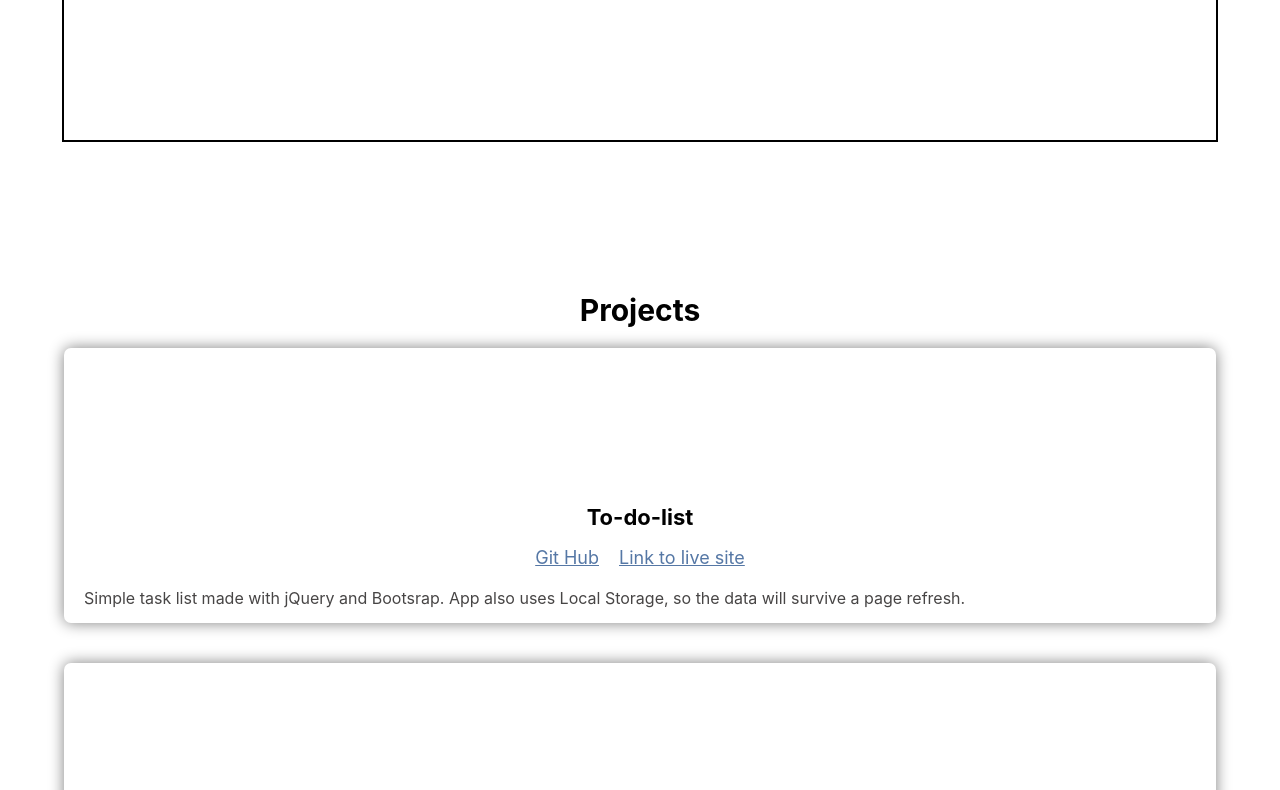
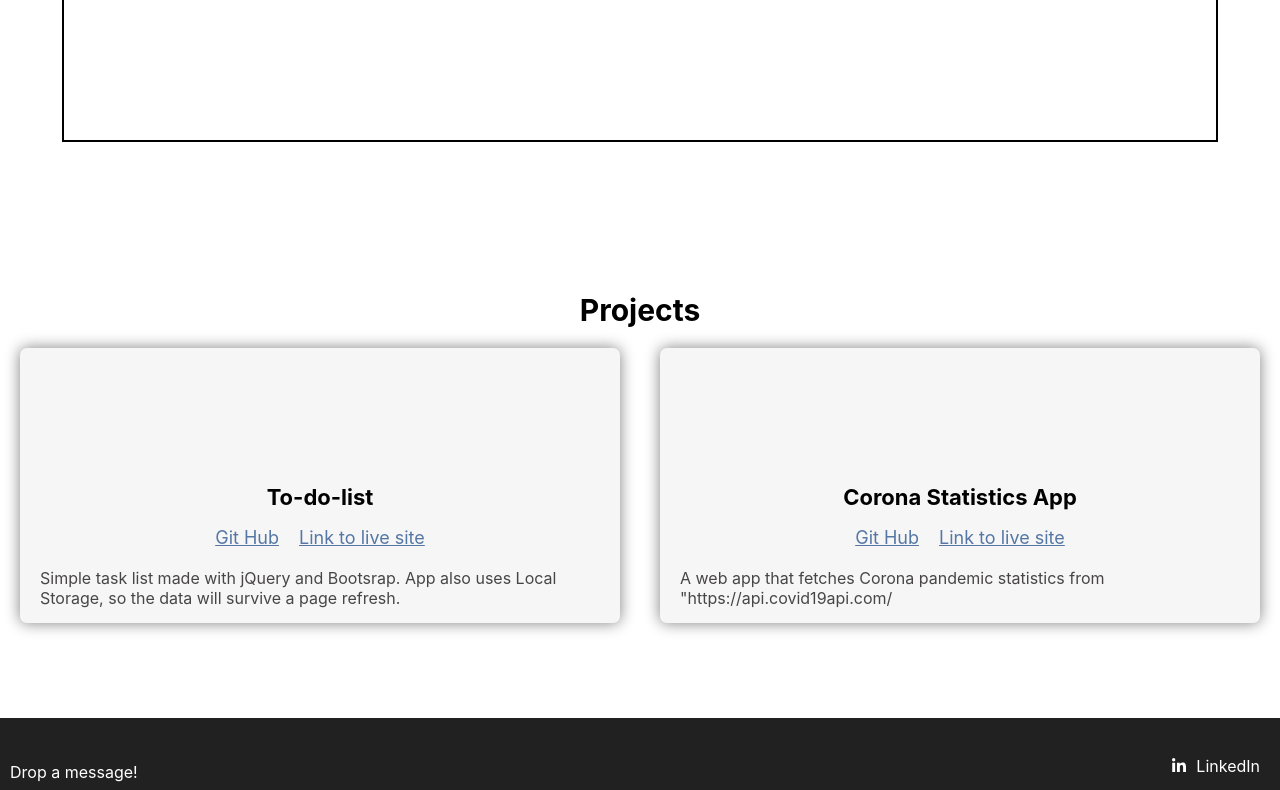
Before and after one commit to Konstanenonen/personal-website, a React (Create React App) app: page / in a window 1280 px wide. Shown: the part 1295-2085 px from the top of the page. Built offline with nearby package versions, Linux system fonts and the light colour scheme.

Commit message:
Made the project scrollable horizontally

```diff
--- a/src/components/Main.jsx
+++ b/src/components/Main.jsx
@@ -21,7 +21,8 @@ function Main(props) {
   ));
 
   return (
-    <main className="main--container">
+    <main>
+      <div className="main--container">
         <FontAwesomeIcon icon={['fas', 'arrow-up']} size="2x" className="arrow-up" />
         <p className="arrow-text">{language[5]}</p>
         <h2 id="about">{language[0]}</h2>
@@ -29,7 +30,10 @@ function Main(props) {
         <h2 id="experience">{language[1]}</h2>
         <div className="placeHolderArea">{language[4]}</div>
         <h2 id="projects">{language[2]}</h2>
+      </div>
+      <div className="allProjects">
         {projects}
+      </div>
     </main>
   );
 }
--- a/src/index.scss
+++ b/src/index.scss
@@ -119,14 +119,23 @@ body {
   }
 }
 
+.allProjects {
+  display: flex;
+  flex-wrap: no-wrap;
+  overflow: auto;
+  margin-bottom: 75px;
+}
+
 .project--container {
   min-height: 275px;
-  margin: 20px 0 20px 0;
+  min-width: 250px;
+  margin: 20px 20px 20px 20px;
   display: flex;
   flex-direction: column;
   justify-content: end;
   width: 90%;
   border-radius: 7px;
+  background-color: rgba(169, 169, 169, 0.109);
   box-shadow: 0px 0px 15px grey;
 
   h3 {
```
Lines whose indentation alone changed are shown as unchanged.
